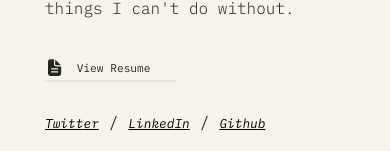
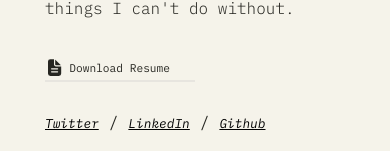
Before and after one commit to ImieboGodson/portfolio-v1.0, a React (Create React App) app: page / in a window 390 px wide. Shown: the part 544-695 px from the top of the page. Built offline with nearby package versions, Linux system fonts and the light colour scheme.

Commit message:
Feat: added download resume feature. Resolves #26

```diff
--- a/src/sections/hero/Hero.jsx
+++ b/src/sections/hero/Hero.jsx
@@ -13,7 +13,7 @@ const Hero = () => {
                 <p className='hero-intro-text'><span>Frontend developer.</span> Attention to detail and beauty are just things I can't do without.</p>
               </div>
               <div className='btnWrapper'>
-                <a href='https://drive.google.com/file/d/1Ogh1xdK_Ic4uq07TZZbizcE3pXM6JLDX/view?usp=sharing' target='_blank' rel='noreferrer' className='btn'><IoDocumentText className='btn-icon'/> <p>View Resume</p></a>
+                <a href='https://drive.google.com/uc?export=download&id=1Ogh1xdK_Ic4uq07TZZbizcE3pXM6JLDX' className='btn'><IoDocumentText className='btn-icon'/> <p>Download Resume</p></a>
               </div>
               <div className='hero-social-links-wrapper'>
                 <a href='https://twitter.com/dev_oye' target='_blank' rel='noreferrer' className='socialLink twitter'>Twitter</a>/
--- a/src/sections/hero/hero.scss
+++ b/src/sections/hero/hero.scss
@@ -40,7 +40,7 @@
 
 
             .btnWrapper {
-                width: 27.5%;
+                width: 32.5%;
                 // border-bottom: 1px solid #000;
 
                 a {
@@ -180,7 +180,7 @@
 
 
                 .btnWrapper {
-                    width: 29%;
+                    width: 35%;
                     // border-bottom: 1px solid #000;
 
                     a {
@@ -299,7 +299,7 @@
 
 
                 .btnWrapper {
-                    width: 40%;
+                    width: 45%;
                     // border-bottom: 1px solid #000;
 
                     a {
@@ -366,7 +366,7 @@
 
 
                 .btnWrapper {
-                    width: 40%;
+                    width: 48%;
                     // border-bottom: 1px solid #000;
 
                     a {
@@ -436,7 +436,7 @@
 
 
                 .btnWrapper {
-                    width: 43.5%;
+                    width: 50%;
                     // border-bottom: 1px solid #000;
 
                     a {
@@ -459,7 +459,7 @@
         .scrolldown-wrapper {
 
             .scrolldown {
-                bottom: 50%;
+                top: 2%;
 
                 .scrolldown-text {
                     font-size: 0.5rem
```
